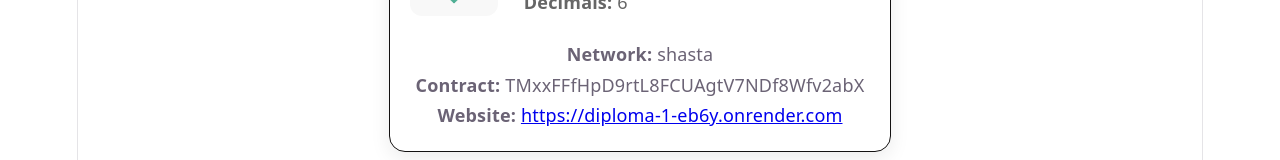
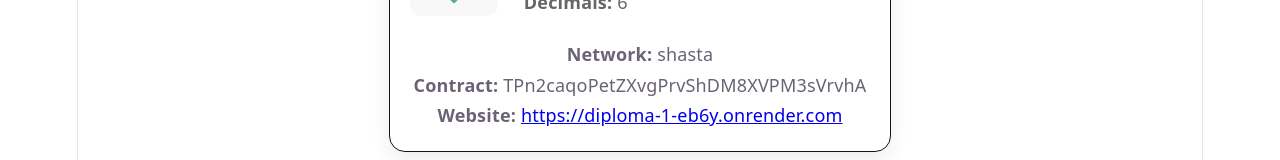
Before and after one commit to Renadp05/Diploma, a React (Vite) app in the folder frontend/: page /simulation in a window 1280 px wide. Shown: the part 303-463 px from the top of the page. Built offline with nearby package versions, Linux system fonts and the light colour scheme; no server answers.

Commit message:
fix token logo path and metadata

```diff
--- a/frontend/public/token-metadata.json
+++ b/frontend/public/token-metadata.json
@@ -3,7 +3,7 @@
   "symbol": "USDT",
   "decimals": 6,
   "description": "Tether in TRC-20",
-  "contractAddress": "TMxxFFfHpD9rtL8FCUAgtV7NDf8Wfv2abX",
+  "contractAddress": "TPn2caqoPetZXvgPrvShDM8XVPM3sVrvhA",
   "network": "shasta",
   "logoURI": "/assets/usdt-logo.png",
   "website": "https://diploma-1-eb6y.onrender.com"
--- a/frontend/src/components/TokenCard.jsx
+++ b/frontend/src/components/TokenCard.jsx
@@ -5,8 +5,8 @@ function TokenCard({
   symbol = "USDT",
   decimals = 6,
   network = "shasta",
-  contractAddress = "TMxxFFfHpD9rtL8FCUAgtV7NDf8Wfv2abX",
-  logoURI = "assets/usdt-logo.png",
+  contractAddress = "TPn2caqoPetZXvgPrvShDM8XVPM3sVrvhA",
+  logoURI = "/assets/usdt-logo.png",
   website = "https://diploma-1-eb6y.onrender.com",
 }) {
   return (
--- a/frontend/src/pages/DemoSimulation.jsx
+++ b/frontend/src/pages/DemoSimulation.jsx
@@ -33,7 +33,7 @@ function DemoSimulation() {
       symbol="USDT"
       decimals={6}
       network="shasta"
-      contractAddress="TMxxFFfHpD9rtL8FCUAgtV7NDf8Wfv2abX"
+      contractAddress="TPn2caqoPetZXvgPrvShDM8XVPM3sVrvhA"
       logoURI="/assets/usdt-logo.png"
       website="https://diploma-1-eb6y.onrender.com"
     />
```
